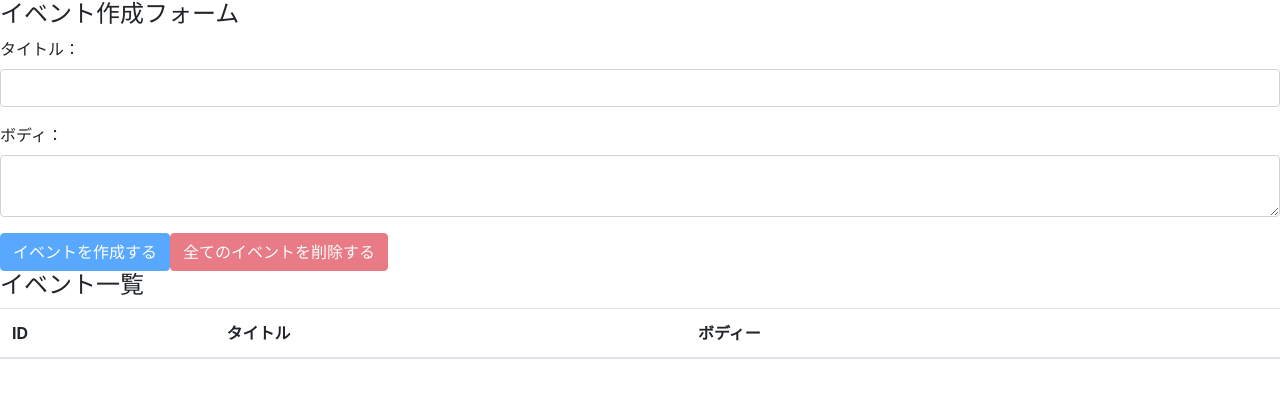
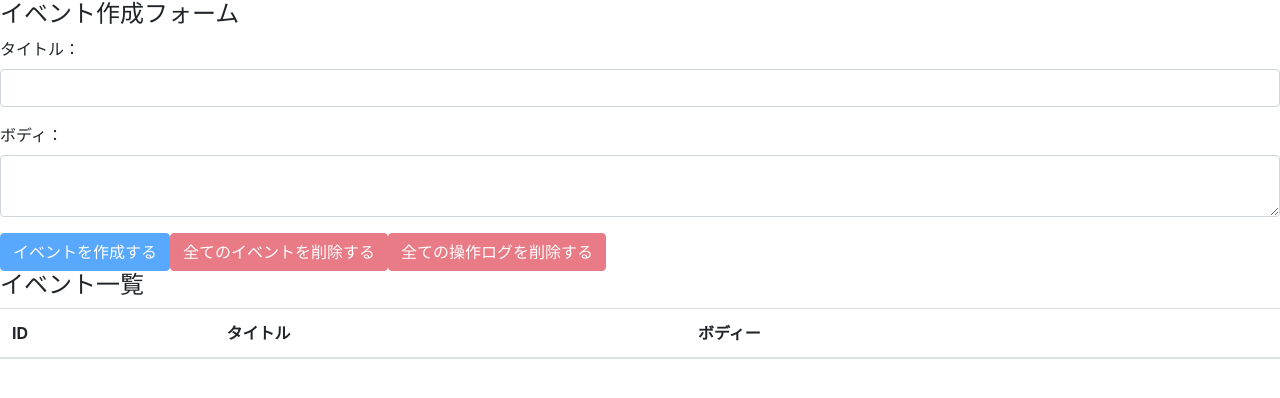
Before and after one commit to azufb/react-hooks-101, a React (Create React App) app: page / in a window 1280 px wide. Shown: the top 398 px of the page. Built offline with nearby package versions, Linux system fonts and the light colour scheme.

Commit message:
全ての操作ログを削除できるように

```diff
--- a/src/components/EventForm.js
+++ b/src/components/EventForm.js
@@ -44,8 +44,20 @@
         }
     }
 
+    const deleteAllOperationLogs = e => {
+        e.preventDefault();
+        const result = window.confirm('全ての操作ログを本当に削除しても良いですか？');
+
+        if (result) {
+            dispatch({
+                type: DELETE_ALL_OPERATION_LOGS
+            });
+        }
+    }
+
     const unCreatable = title === "" || body === "";
     const unDeletableAll = state.events.length === 0;
+    const unDeletableAllOperationLogs = state.operationLogs.length === 0;
 
     return (
         <div>
@@ -65,6 +77,7 @@
 
                 <button className="btn btn-primary" onClick={addEvent} disabled ={unCreatable}>イベントを作成する</button>
                 <button className="btn btn-danger" onClick={deleteAllEvents} disabled={unDeletableAll}>全てのイベントを削除する</button>
+                <button className="btn btn-danger" onClick={deleteAllOperationLogs} disabled={unDeletableAllOperationLogs}>全ての操作ログを削除する</button>
             </form>
         </div>
     )
--- a/src/reducers/operationLogs.js
+++ b/src/reducers/operationLogs.js
@@ -9,7 +9,7 @@
             };
             return [operationLog, ...state];
         case DELETE_ALL_OPERATION_LOGS:
-            return state;
+            return [];
         default:
             return state;
     }
```
